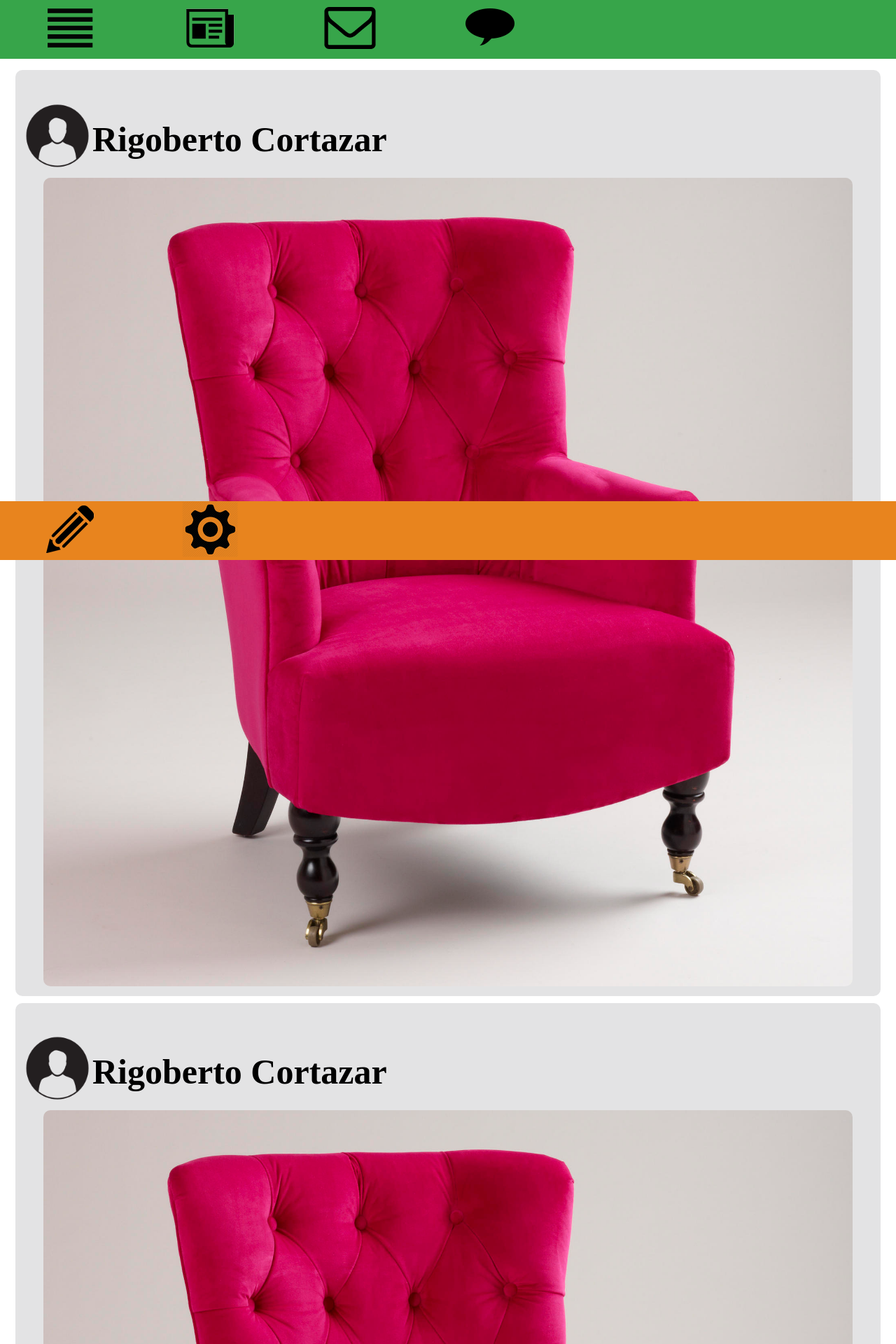
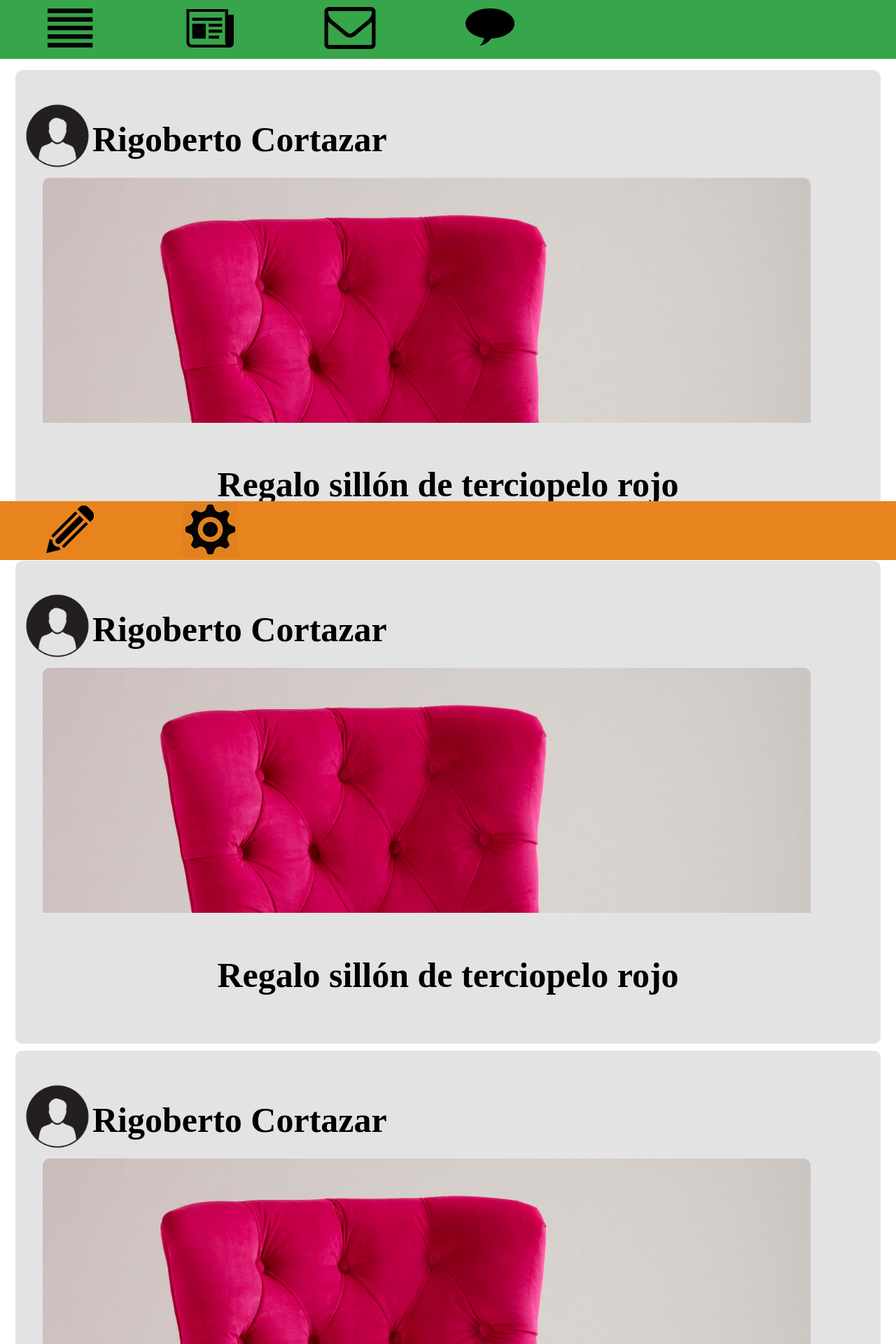
Before and after one commit to gatoloko-/greet, a PHP site: page / in a window 1280 px wide. Shown: the top 1920 px of the page at 70% size. Run offline with PHP 8.4, Linux system fonts and the light colour scheme; some libraries are stand-ins or nearby versions; some web fonts are replaced.

Commit message:
cambios wall
crop featured image
adición de titulo

```diff
--- a/css/_pub.scss
+++ b/css/_pub.scss
@@ -17,6 +17,11 @@
     font-weight: bold;
     line-height: 110px;
   }
+  h2{
+    font-size: 40px;
+    font-weight: bold;
+    text-align: left;
+  }
   margin-top:10px;
   margin-bottom:10px;
 }
@@ -30,6 +35,14 @@
 .content{
   text-align: center;
 }
+.img-container{
+  max-width:95%;
+  height: 350px;
+  overflow: hidden;
+  img{
+    width: 100%
+  }
+}
 .feat-img{
   max-width: 95%;
   @include center(10px);
--- a/css/style.css
+++ b/css/style.css
@@ -105,21 +105,35 @@ body {
     font-size: 50px;
     font-weight: bold;
     line-height: 110px; }
+  /* line 20, _pub.scss */
+  .pub h2 {
+    font-size: 40px;
+    font-weight: bold;
+    text-align: left; }
 
-/* line 23, _pub.scss */
+/* line 28, _pub.scss */
 .pub-head {
   height: 110px; }
 
-/* line 26, _pub.scss */
+/* line 31, _pub.scss */
 .pub-avatar {
   float: left;
   width: 100px; }
 
-/* line 30, _pub.scss */
+/* line 35, _pub.scss */
 .content {
   text-align: center; }
 
-/* line 33, _pub.scss */
+/* line 38, _pub.scss */
+.img-container {
+  max-width: 95%;
+  height: 350px;
+  overflow: hidden; }
+  /* line 42, _pub.scss */
+  .img-container img {
+    width: 100%; }
+
+/* line 46, _pub.scss */
 .feat-img {
   max-width: 95%;
   margin-left: auto;
--- a/index.php
+++ b/index.php
@@ -29,50 +29,56 @@
 			<div class="pub">
 				<div class="pub-head">
 					<img src="img/user.png" class="pub-avatar" />
+
 					<h1>Rigoberto Cortazar</h1>
 				</div>
 				<div class="content">
-					<img src="img/test/Chair2.jpg" class="feat-img" />
+					<div class="img-container">
+						<img src="img/test/Chair2.jpg" class="feat-img" />
+					</div>
+					<h1>Regalo sillón de terciopelo rojo</h1>
 				</div>
 
 			</div>
 			<div class="pub">
 				<div class="pub-head">
 					<img src="img/user.png" class="pub-avatar" />
+
 					<h1>Rigoberto Cortazar</h1>
 				</div>
 				<div class="content">
-					<img src="img/test/Chair2.jpg" class="feat-img" />
+					<div class="img-container">
+						<img src="img/test/Chair2.jpg" class="feat-img" />
+					</div>
+					<h1>Regalo sillón de terciopelo rojo</h1>
 				</div>
 
 			</div>
 			<div class="pub">
 				<div class="pub-head">
 					<img src="img/user.png" class="pub-avatar" />
+
 					<h1>Rigoberto Cortazar</h1>
 				</div>
 				<div class="content">
-					<img src="img/test/Chair2.jpg" class="feat-img" />
+					<div class="img-container">
+						<img src="img/test/Chair2.jpg" class="feat-img" />
+					</div>
+					<h1>Regalo sillón de terciopelo rojo</h1>
 				</div>
 
 			</div>
 			<div class="pub">
 				<div class="pub-head">
 					<img src="img/user.png" class="pub-avatar" />
+
 					<h1>Rigoberto Cortazar</h1>
 				</div>
 				<div class="content">
-					<img src="img/test/Chair2.jpg" class="feat-img" />
-				</div>
-
-			</div>
-			<div class="pub">
-				<div class="pub-head">
-					<img src="img/user.png" class="pub-avatar" />
-					<h1>Rigoberto Cortazar</h1>
-				</div>
-				<div class="content">
-					<img src="img/test/Chair2.jpg" class="feat-img" />
+					<div class="img-container">
+						<img src="img/test/Chair2.jpg" class="feat-img" />
+					</div>
+					<h1>Regalo sillón de terciopelo rojo</h1>
 				</div>
 
 			</div>
```
